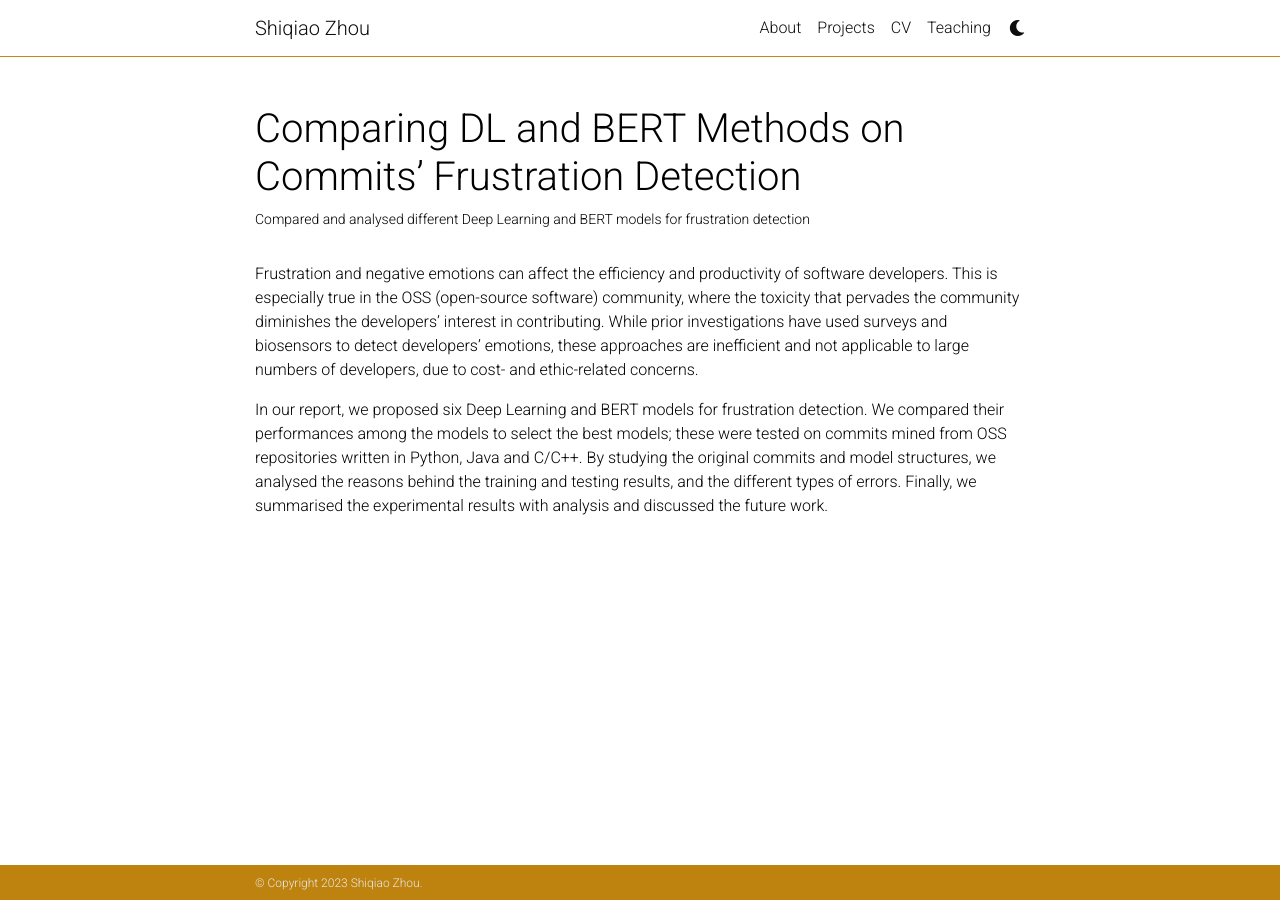
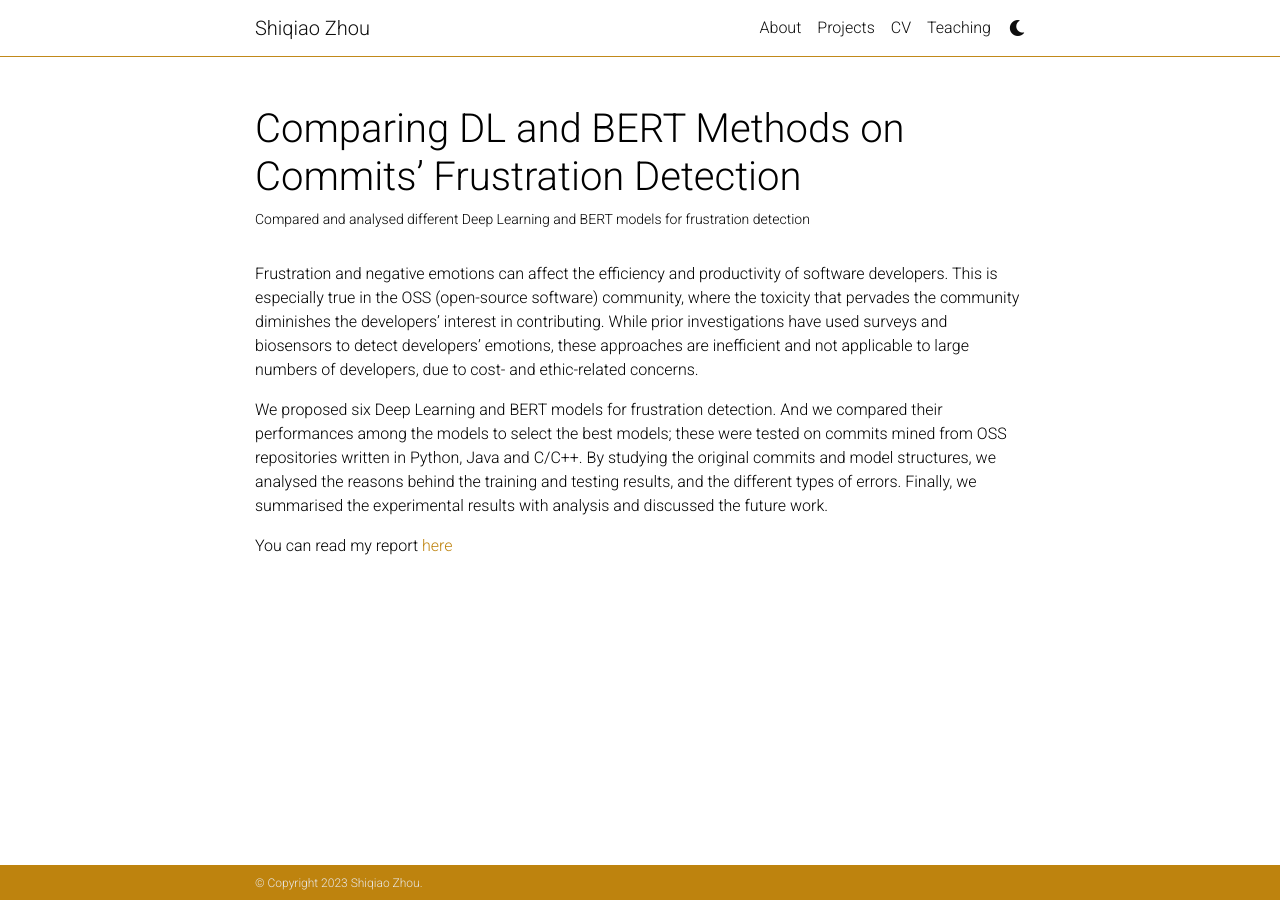
Before and after one commit to ShiqiaoZhou/ShiqiaoZhou.github.io, a Jekyll site: the page built from _projects/Frustration.md, in a window 1280 px wide. Built offline with Jekyll 4.4.1, drawn with Linux system fonts in a browser that asks for light colours; comment, search, counter and statistics services are not loaded; a style sheet for code colours, icons or effects is not loaded.

Commit message:
proejct1

```diff
--- a/_config.yml
+++ b/_config.yml
@@ -68,7 +68,7 @@ github_username: ShiqiaoZhou # your GitHub user name
 gitlab_username: # your GitLab user name
 twitter_username: # your Twitter handle
 mastodon_username: # your mastodon instance+username in the format instance.tld/@username
-linkedin_username: /in/shiqiao-zhou-9ab2a3184 # your LinkedIn user name
+linkedin_username: /shiqiao-zhou-9ab2a3184 # your LinkedIn user name
 telegram_username: # your Telegram user name
 scholar_userid:  # your Google Scholar ID
 semanticscholar_id: # your Semantic Scholar ID
--- a/_projects/dyncatal.md
+++ b/_projects/Frustration.md
@@ -2,7 +2,7 @@
 layout: page
 title: Comparing DL and BERT Methods on Commits’ Frustration Detection
 description: Compared and analysed different Deep Learning and BERT models for frustration detection
-img: assets/img/publication_preview/Test Confusion Matrix_big.png
+img: assets/img/publication_preview/Test_Confusion_Matrix_big.png
 importance: 1
 category: research
 ---
@@ -10,7 +10,9 @@ category: research
 Frustration and negative emotions can affect the efficiency and productivity of software developers. This is especially true in the OSS (open-source software) community, where the toxicity that pervades the community diminishes the developers’ interest in
 contributing. While prior investigations have used surveys and biosensors to detect developers’ emotions, these approaches are inefficient and not applicable to large numbers of developers, due to cost- and ethic-related concerns.
 
-In our report, we proposed six Deep Learning and BERT models for frustration detection. We compared their performances among the models to select the best models; these were tested on commits mined from OSS repositories written in Python, Java and C/C++. By studying the original commits and model structures, we analysed the reasons behind the training and testing results, and the different types of errors. Finally, we summarised the experimental results with analysis and discussed the future work.
+We proposed six Deep Learning and BERT models for frustration detection. And we compared their performances among the models to select the best models; these were tested on commits mined from OSS repositories written in Python, Java and C/C++. By studying the original commits and model structures, we analysed the reasons behind the training and testing results, and the different types of errors. Finally, we summarised the experimental results with analysis and discussed the future work.
+
+You can read my report [here](https://drive.google.com/file/d/1Qi_HMFji602KSxk0rhJqvtjI-ql42jR7/view?usp=sharing)
 
 
 <!-- - Review & Perspective
```
Also changed, not shown: _pages/about.md (+3 -3 lines), assets/img/Test_Confusion_Matrix_big.png (renamed from assets/img/Test Confusion Matrix_big.png).
